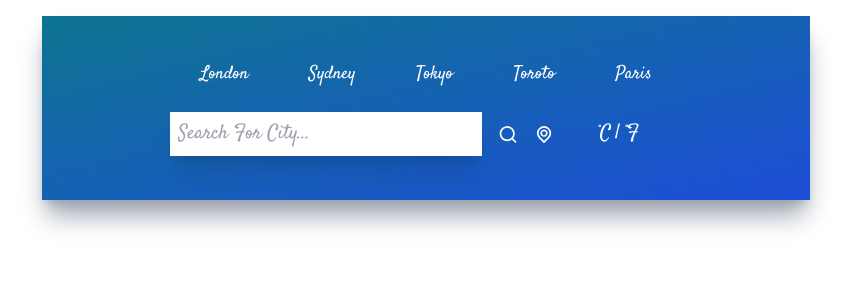
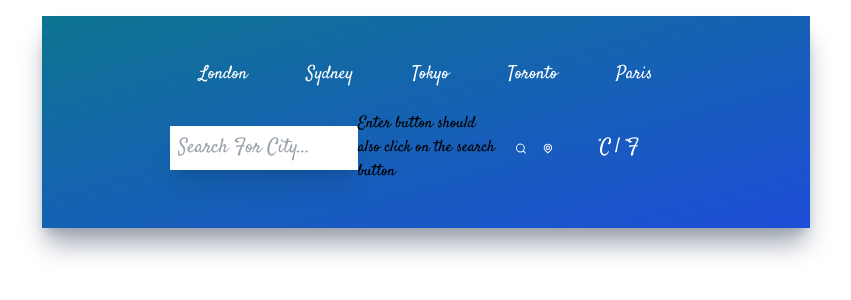
Before and after one commit to AstroPilot2808/weatherapp, a React (Create React App) app: page / in a window 1280 px wide. Shown: the top 300 px of the page, without its empty margins (214-1065 px from the left). Built offline with nearby package versions, Linux system fonts and the light colour scheme; no server answers.

Commit message:
top_buttons_and_geolocation_

```diff
--- a/src/App.js
+++ b/src/App.js
@@ -12,7 +12,7 @@ import { DateTime } from 'luxon';
 
 function App() {
 
-  const [query, setQuery] = useState({q: 'madurai'})
+  const [query, setQuery] = useState({q: 'pittsburgh'})
  // const [units, setUnits] = useState('metric')
   const [weather, setWeather] = useState(null)
 
@@ -31,8 +31,8 @@ function App() {
 
   return (
     <div className="mx-auto max-w-screen-md mt-4 py-5 px-32 bg-gradient-to-br from-cyan-700 to-blue-700 h-fit shadow-xl shadow-gray-400">
-      <TopButtons />
-      <Inputs />
+      <TopButtons query={query} setQuery={setQuery} />
+      <Inputs query={query} setQuery={setQuery} />
 
       {weather && (
       <div>
--- a/src/components/Inputs.jsx
+++ b/src/components/Inputs.jsx
@@ -1,19 +1,55 @@
-import React from 'react';
-import {UilSearch, UilLocationPoint} from "@iconscout/react-unicons";
+import React, { useState } from 'react';
+import { UilSearch, UilLocationPoint } from "@iconscout/react-unicons";
 
-function Inputs() {
+function Inputs({ setQuery }) {
+
+
+const [city, setCity] = useState("")
+
+const handleSearchClick = () => {
+  if (city !== '') setQuery({q: city})
+}
+
+const handleLocationClick = () => {
+
+  if (navigator.geolocation){
+    navigator.geolocation.getCurrentPosition((position) => {
+      let lat = position.coords.latitude
+      let lon = position.coords.longitude
+      setQuery({
+        lat, lon
+      })
+    })
+    navigator.permissions && navigator.permissions.query({name: 'geolocation'})
+    .then(function(PermissionStatus) {
+        if (PermissionStatus.state == 'granted') {
+          //Location is enabled by user, so no need to alert anything here.
+        } else if (PermissionStatus.state == 'prompt') {
+          alert ("Please enable location to use this feature!")
+        } else {
+          alert ("Please enable location to use this feature!")
+        }
+    })
+  } else {
+    alert ("Please enable location to use this feature!")
+  }
+}
+
   return (
     <div className="flex flex-row justify-center my-6">
-        <div className="flex flex-row w-3/4 items-center justify-center space-x-4">
-            <input type="text" className="text-xl font-light p-2 w-full shadow-xl focus:outline-none capitalize" placeholder="Search for city..."/>
-            <UilSearch size={25} className="text-white transition ease-out hover:scale-125"/>
-            <UilLocationPoint size={25} className="text-white transition ease-out hover:scale-125"/>
-        </div>
-        <div className="flex flex-row w-1/4 items-center justify-center">
-            <button name="metric" className="text-xl text-white font-light">°C</button>
-            <p className="text-white text-xl mx-1">|</p>
-            <button name="imperial" className="text-xl text-white font-light">°F</button>
-        </div>
+      <div className="flex flex-row w-3/4 items-center justify-center space-x-4">
+        <input value={city} onChange={(e) => setCity(e.currentTarget.value)} type="text" className="text-xl font-light p-2 w-full shadow-xl focus:outline-none capitalize" placeholder="Search for city..." />
+
+        Enter button should also click on the search button
+
+        <UilSearch onClick={handleSearchClick} size={25} className="text-white transition ease-out hover:scale-125" />
+        <UilLocationPoint onClick={handleLocationClick} size={25} className="text-white transition ease-out hover:scale-125" />
+      </div>
+      <div className="flex flex-row w-1/4 items-center justify-center">
+        <button name="metric" className="text-xl text-white font-light hover:scale-125 transition ease-out">°C</button>
+        <p className="text-white text-xl mx-1">|</p>
+        <button name="imperial" className="text-xl text-white font-light hover:scale-125 transition ease-out">°F</button>
+      </div>
     </div>
   );
 }
--- a/src/components/TemperatureAndDetails.jsx
+++ b/src/components/TemperatureAndDetails.jsx
@@ -68,6 +68,13 @@ function toHHMM (unix) {
      }else{
          updatedHr=prevHr-12
      }
+    let updateMin = null;
+    if (dateObject.getMinutes()<10) {
+        updateMin = "0"+dateObject.getMinutes()
+        console.log("Minutes is less than 10")
+    } else {
+        updateMin = dateObject.getMinutes()
+    }
     let meridiem = null;
     if (dateObject.getHours()<12){
         meridiem = "AM"
@@ -75,7 +82,7 @@ function toHHMM (unix) {
         meridiem = "PM"
     }
 
-    let finalTime = updatedHr+":"+dateObject.getMinutes()+" "+meridiem
+    let finalTime = updatedHr+":"+updateMin+" "+meridiem
 
     // let finalTime = dateObject.getHours()+":"+dateObject.getMinutes()
     return finalTime
--- a/src/components/TopButtons.jsx
+++ b/src/components/TopButtons.jsx
@@ -1,6 +1,6 @@
 import React from 'react'
 // Defining Array "Cities" in JavaScript with 5 terms
-function TopButtons() {
+function TopButtons({setQuery}) {
     const cities = [
         {
             id:1,
@@ -16,7 +16,7 @@ function TopButtons() {
         },
         {
             id:4,
-            title: 'Toroto'
+            title: 'Toronto'
         },
         {
             id:5,
@@ -26,7 +26,7 @@ function TopButtons() {
   return <div className="flex items-center justify-around my-6">
     {/* Iterating each element of the array one my one */}
     {cities.map((city) => (
-        <button key={city.id} className="text-white text-lg font-thin">{city.title}</button>
+        <button key={city.id} className="text-white text-lg font-thin" onClick={() => setQuery({ q: city.title})}>{city.title}</button>
     ))}
   </div>
 }
```
